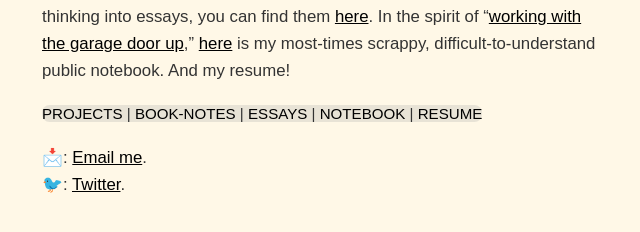
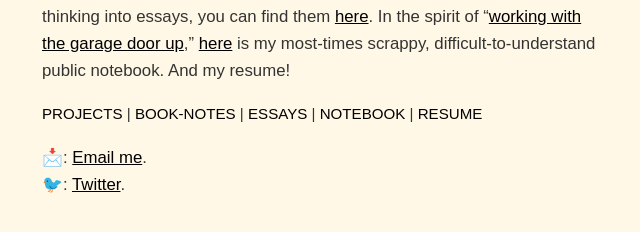
Before and after one commit to dCO2/rococo, a Jekyll site: the page built from index.md, in a window 1280 px wide. Shown: the part 478-710 px from the top of the page, without its empty margins (334-974 px from the left). Built offline with Jekyll 4.4.1, drawn with Linux system fonts in a browser that asks for light colours; some web fonts are replaced.

Commit message:
Update index.md

```diff
--- a/index.md
+++ b/index.md
@@ -25,7 +25,7 @@ You can find a selection of my projects [here](/projects/). I keep track of book
 <span style="background-color: #a3a3a340;border-radius: 0.5em;display: inline;font-size: 0.9em;text-align: right"><a href="/resume.pdf/" style="text-decoration: none;">RESUME</a></span>
 </div> -->
 
-<span style="background-color: #a3a3a340;border-radius: 0.5em;display: inline;font-size: 0.9em;text-align: center"><a href="/projects/" style="text-decoration: none;">PROJECTS</a> | <a href="/booknotes/" style="text-decoration: none;">BOOK-NOTES</a> | <a href="/essays/" style="text-decoration: none;">ESSAYS</a> | <a href="/notes/" style="text-decoration: none;">NOTEBOOK</a> | <a href="/resume.pdf/" style="text-decoration: none;">RESUME</a></span>
+<span style="font-size: 0.9em;text-align: center"><a href="/projects/" style="text-decoration: none;">PROJECTS</a> | <a href="/booknotes/" style="text-decoration: none;">BOOK-NOTES</a> | <a href="/essays/" style="text-decoration: none;">ESSAYS</a> | <a href="/notes/" style="text-decoration: none;">NOTEBOOK</a> | <a href="/resume.pdf/" style="text-decoration: none;">RESUME</a></span>
 
 
 
```
